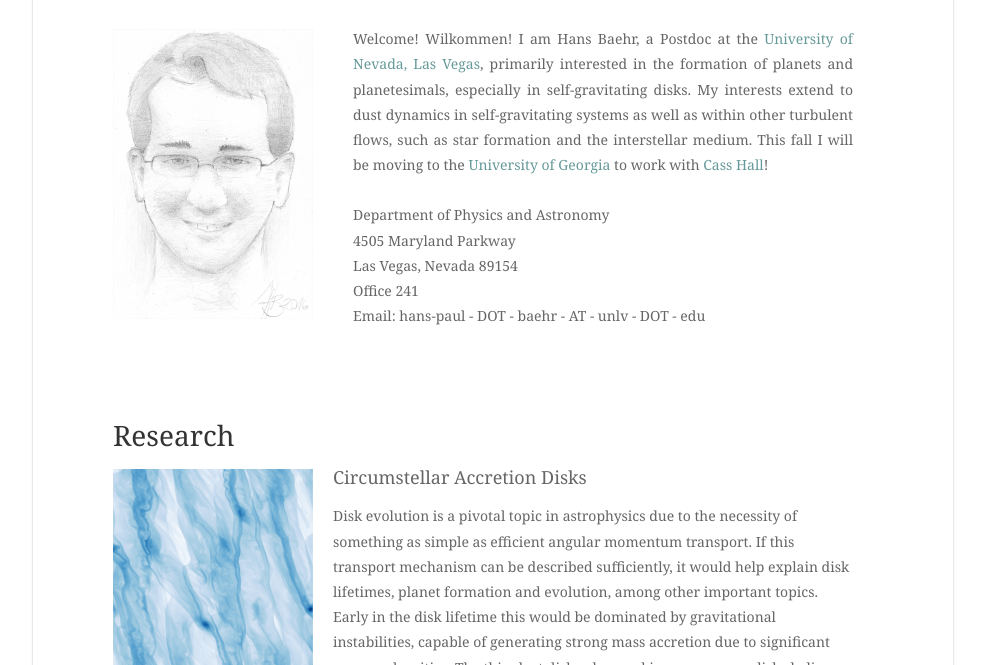
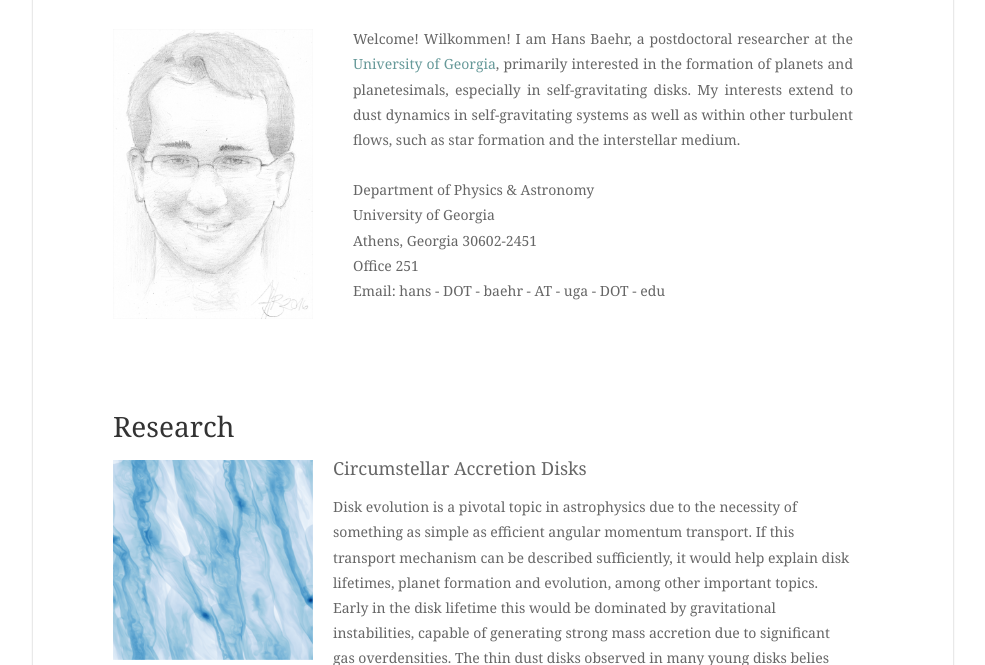
Before and after one commit to hbaehr/hbaehr.github.io, a plain HTML site: page index.html in a window 1280 px wide. Shown: the part 135-800 px from the top of the page, without its empty margins (147-1132 px from the left). Drawn offline with Linux system fonts and the light colour scheme.

Commit message:
Uodated with move to Georgia

```diff
--- a/index.html
+++ b/index.html
@@ -44,15 +44,15 @@
 					<td>
 					<div style="text-align: justify">
 					<p style="padding: 20px 100px 5px 20px">
-					Welcome! Wilkommen! I am Hans Baehr, a Postdoc at the <a href="www.physics.unlv.edu">University of Nevada, Las Vegas</a>, primarily interested in the formation of planets and planetesimals, especially in self-gravitating disks.
-                    My interests extend to dust dynamics in self-gravitating systems as well as within other turbulent flows, such as star formation and the interstellar medium. This fall I will be moving to the <a href="https://www.physast.uga.edu/">University of Georgia</a> to work with <a href="https://astrocass.com/">Cass Hall</a>!
+					Welcome! Wilkommen! I am Hans Baehr, a postdoctoral researcher at the <a href="https://www.physast.uga.edu/">University of Georgia</a>, primarily interested in the formation of planets and planetesimals, especially in self-gravitating disks.
+                    My interests extend to dust dynamics in self-gravitating systems as well as within other turbulent flows, such as star formation and the interstellar medium.
 					</p>
 					<p align="left" style="padding: 20px 20px 20px 20px">
-					Department of Physics and Astronomy<br>
-					4505 Maryland Parkway<br>
-					Las Vegas, Nevada 89154<br>
-					Office 241<br>
-					Email: hans-paul - DOT - baehr - AT - unlv - DOT - edu
+					Department of Physics & Astronomy<br>
+					University of Georgia<br>
+					Athens, Georgia 30602-2451<br>
+					Office 251<br>
+					Email: hans - DOT - baehr - AT - uga - DOT - edu
 					</p>
 					</div>
 					</td>
@@ -226,7 +226,7 @@
 
 	</div>
 	<center><br>
-    Last updated: Wednesday May 11, 2022
+    Last updated: Thursday September 22, 2022
     </center>
   </body>
 </html>
```
